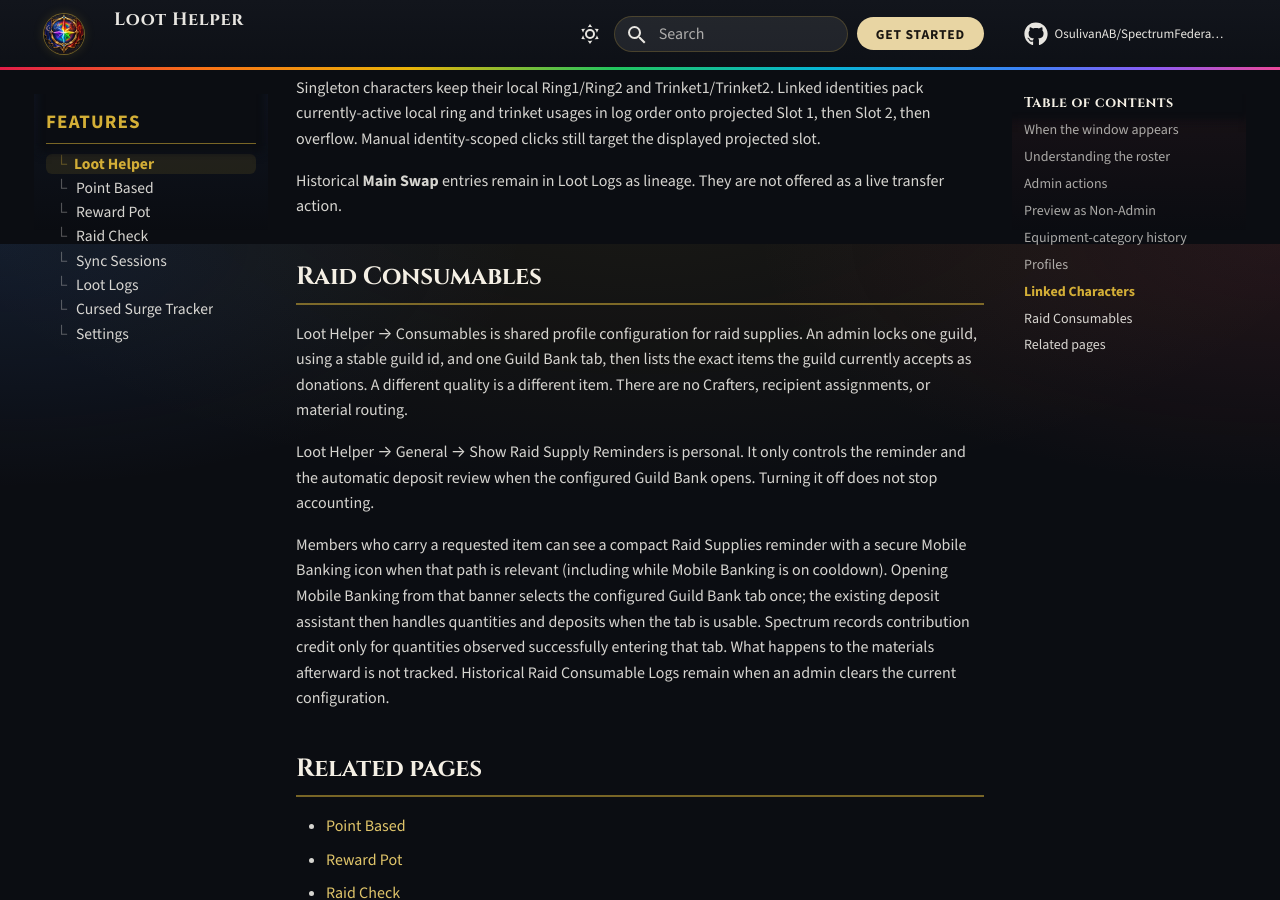
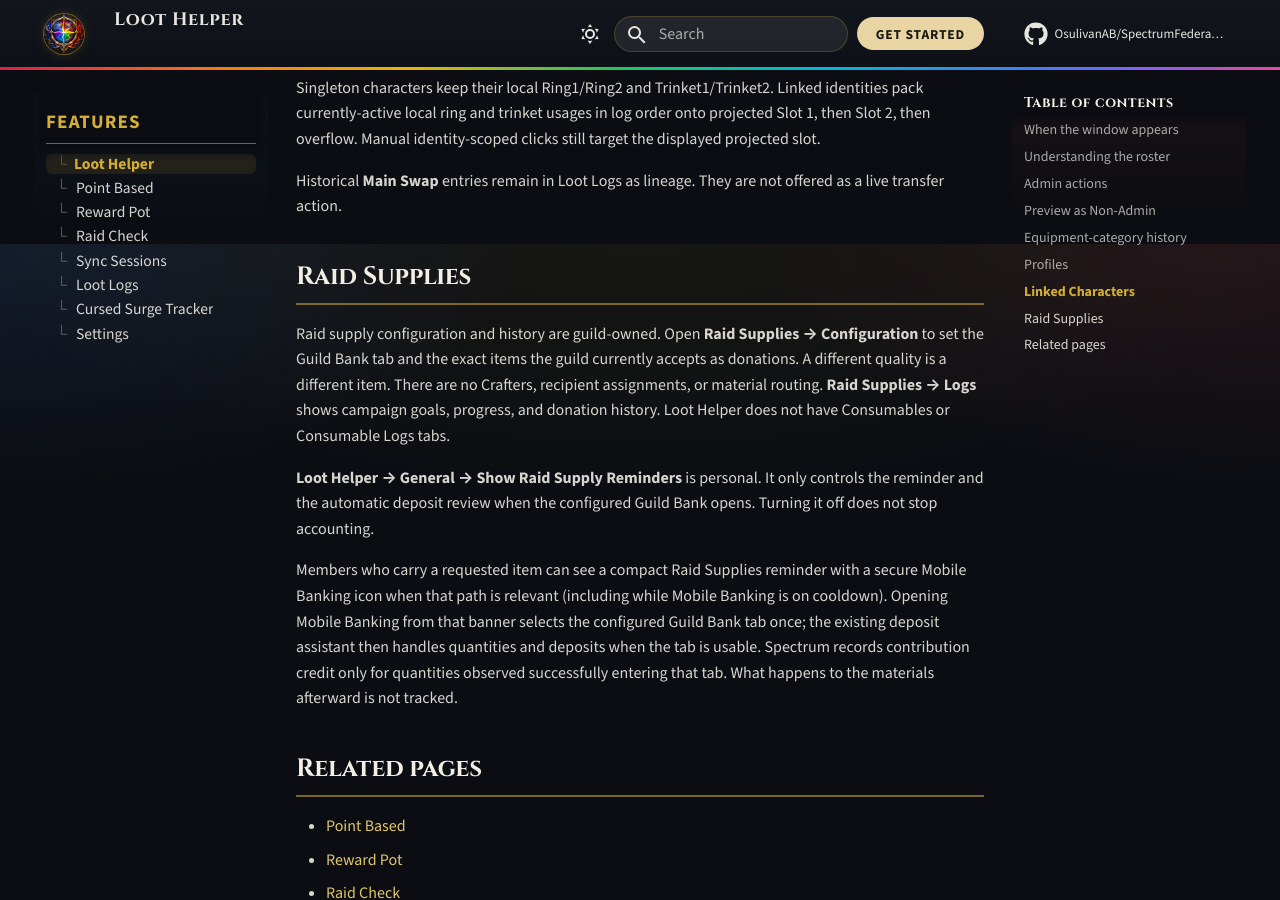
Before and after one commit to OsulivanAB/SpectrumFederation, an MkDocs documentation site: the page built from docs/features/loot-helper.md, in a window 1280 px wide and 900 px high, scrolled down 6056 px. Built offline with MkDocs 1.6.1 and Material for MkDocs 9.7.7, drawn with Linux system fonts in a browser that asks for light colours; comment, search, counter and statistics services are not loaded.

Commit message:
Remove legacy Loot Helper consumables settings pages.
Drop the Consumables and Consumable Logs settings modules so they no longer register, while keeping the consumables backend, writer gates, and Raid Supplies pages.

Co-authored-by: Anthony <OsulivanAB@users.noreply.github.com>

```diff
--- a/docs/features/loot-helper.md
+++ b/docs/features/loot-helper.md
@@ -137,13 +137,13 @@ Singleton characters keep their local Ring1/Ring2 and Trinket1/Trinket2. Linked
 
 Historical **Main Swap** entries remain in Loot Logs as lineage. They are not offered as a live transfer action.
 
-## Raid Consumables
+## Raid Supplies
 
-Loot Helper → Consumables is shared profile configuration for raid supplies. An admin locks one guild, using a stable guild id, and one Guild Bank tab, then lists the exact items the guild currently accepts as donations. A different quality is a different item. There are no Crafters, recipient assignments, or material routing.
+Raid supply configuration and history are guild-owned. Open **Raid Supplies → Configuration** to set the Guild Bank tab and the exact items the guild currently accepts as donations. A different quality is a different item. There are no Crafters, recipient assignments, or material routing. **Raid Supplies → Logs** shows campaign goals, progress, and donation history. Loot Helper does not have Consumables or Consumable Logs tabs.
 
-Loot Helper → General → Show Raid Supply Reminders is personal. It only controls the reminder and the automatic deposit review when the configured Guild Bank opens. Turning it off does not stop accounting.
+**Loot Helper → General → Show Raid Supply Reminders** is personal. It only controls the reminder and the automatic deposit review when the configured Guild Bank opens. Turning it off does not stop accounting.
 
-Members who carry a requested item can see a compact Raid Supplies reminder with a secure Mobile Banking icon when that path is relevant (including while Mobile Banking is on cooldown). Opening Mobile Banking from that banner selects the configured Guild Bank tab once; the existing deposit assistant then handles quantities and deposits when the tab is usable. Spectrum records contribution credit only for quantities observed successfully entering that tab. What happens to the materials afterward is not tracked. Historical Raid Consumable Logs remain when an admin clears the current configuration.
+Members who carry a requested item can see a compact Raid Supplies reminder with a secure Mobile Banking icon when that path is relevant (including while Mobile Banking is on cooldown). Opening Mobile Banking from that banner selects the configured Guild Bank tab once; the existing deposit assistant then handles quantities and deposits when the tab is usable. Spectrum records contribution credit only for quantities observed successfully entering that tab. What happens to the materials afterward is not tracked.
 
 ## Related pages
 
```
Also changed, not shown: docs/development/guild-supplies/index.md (+2 -2 lines), docs/development/loot-helper/index.md (+1 -1 lines), 9 other files.
